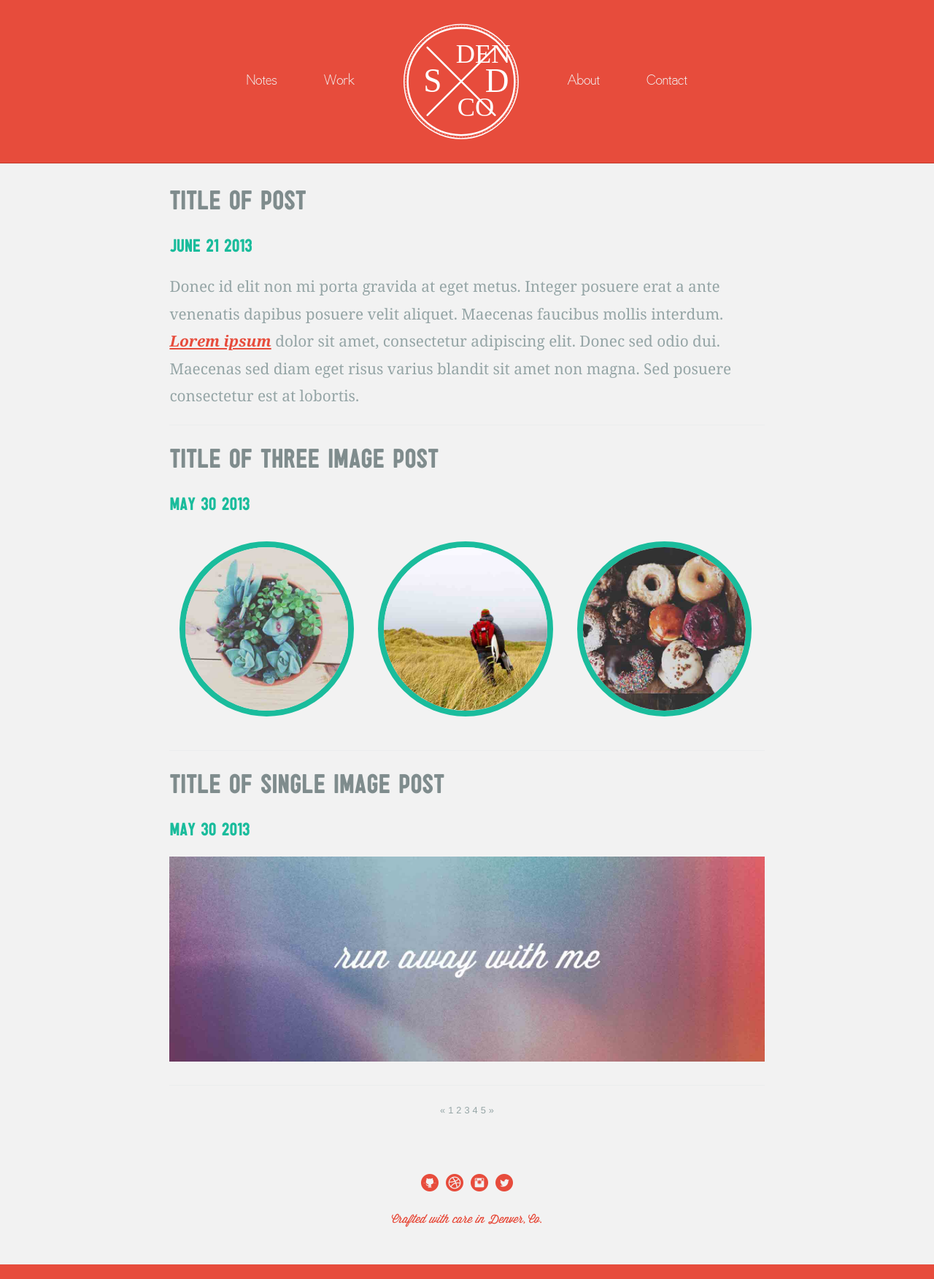
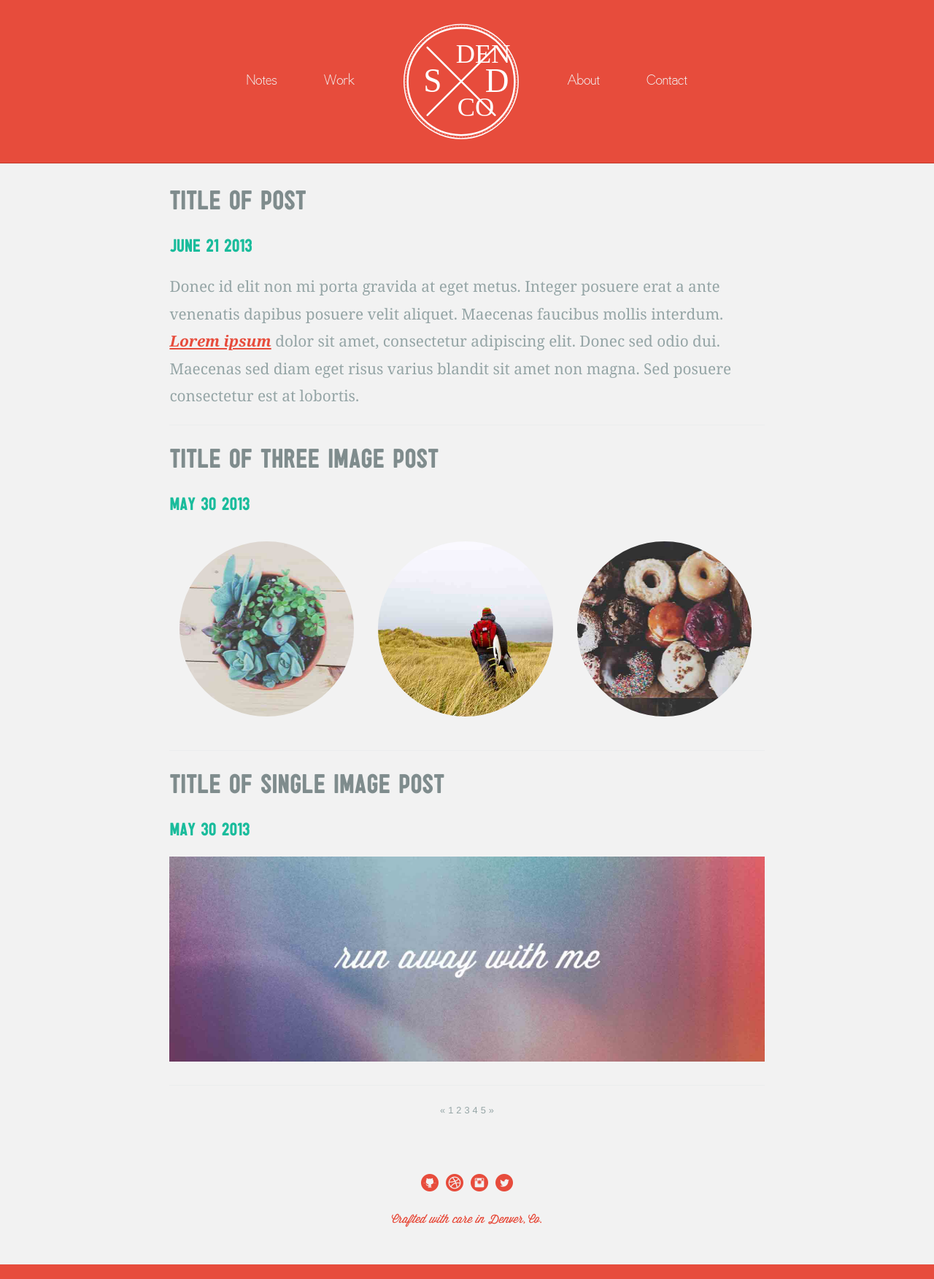
Before and after one commit to sday222/Personal-Site-2013, a Jekyll site: the page built from index.html, in a window 1280 px wide. Shown: the whole page at 73% size. Built offline with Jekyll 4.4.1, drawn with Linux system fonts in a browser that asks for light colours.

Commit message:
removed 8px border from images with border radius to temp fix safari rendering issue

```diff
--- a/stylesheets/css/screen.css
+++ b/stylesheets/css/screen.css
@@ -254,7 +254,6 @@ nav#page-navigation ul li a:hover, nav#page-navigation ul li a:focus {
 }
 
 img.circle {
-  border: 8px #1abc9c solid;
   -webkit-border-radius: 1000px;
   -moz-border-radius: 1000px;
   -ms-border-radius: 1000px;
--- a/stylesheets/sass/screen.scss
+++ b/stylesheets/sass/screen.scss
@@ -98,7 +98,7 @@ nav#page-navigation {
 
 }
 img.circle {
-	border: 8px $turq solid; // doesnt need to be a % because we are using box-sizing: border-box
+	// border: 8px $turq solid; // doesnt need to be a % because we are using box-sizing: border-box
 	@include border-radius(1000px);
 	margin: 1.7%;
 	width: 29.333333333%;
```
Also changed, not shown: 2 other files.
